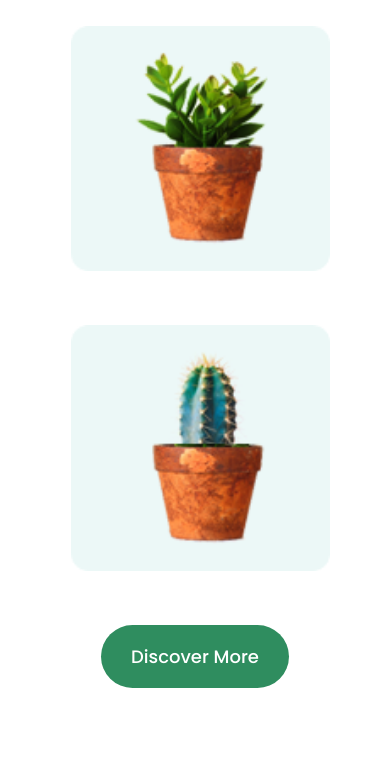
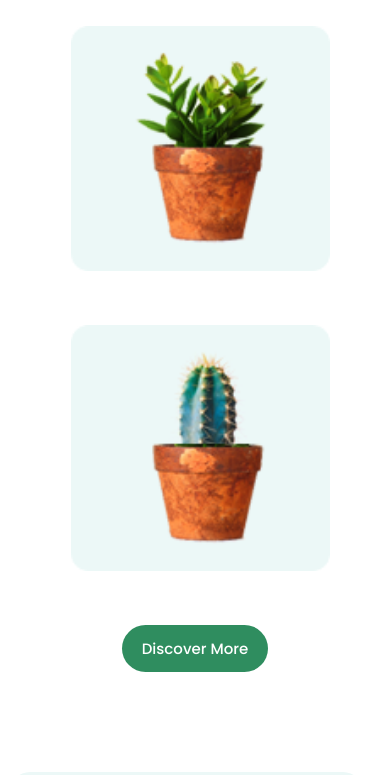
Before and after one commit to BasharatAliKing/Plants, a plain HTML site: page index.html in a window 390 px wide. Shown: the part 1156-1931 px from the top of the page. Drawn offline with Linux system fonts and the light colour scheme; a web font is replaced by a local one.

Commit message:
edit readme and add new.md

```diff
--- a/assets/css/index.css
+++ b/assets/css/index.css
@@ -435,6 +435,11 @@ footer:hover{
     p{
         font-size: 16px;
     }
+    button{
+        padding: 12px 20px;
+        font-size: 15px;
+        border-radius: 30px;
+    }
     #header{
         padding: 20px 10px;
     }
```
